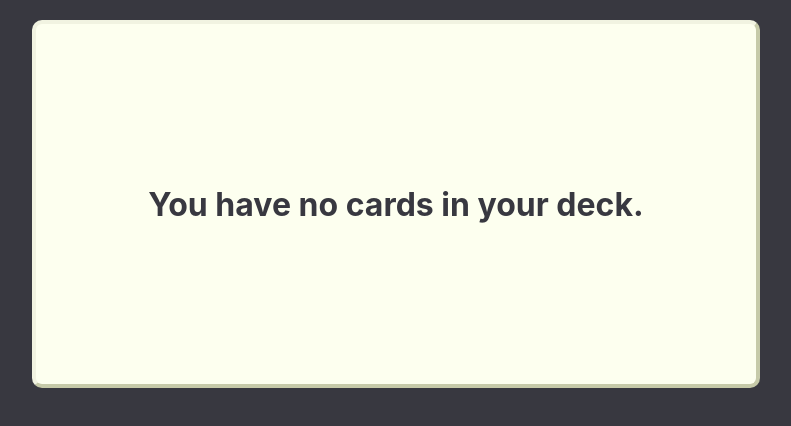
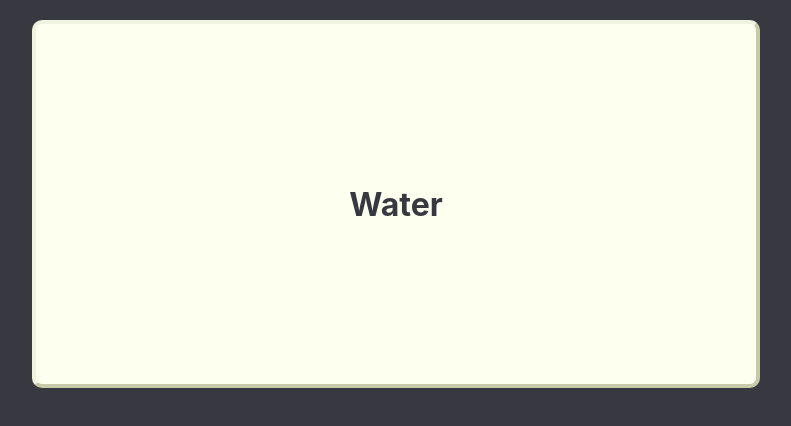
Before and after one commit to tantaman/flashcards, a React (Create React App) app: page / in a window 1280 px wide. Shown: the top 426 px of the page, without its empty margins (244-1035 px from the left). Built offline with nearby package versions, Linux system fonts and the light colour scheme.

Commit message:
enable advancing through a deck

```diff
--- a/src/App.js
+++ b/src/App.js
@@ -1,10 +1,9 @@
 import React from "react";
 import DeckView from "./view/Deck.react";
 import Deck from "./model/Deck";
-import logo from "./logo.svg";
 import "./App.css";
 
-const deck = new Deck([]);
+const deck = new Deck(["Water", "Milk", "To go", "To do", "Make-up"]);
 
 function App() {
   return (
--- a/src/model/Deck.js
+++ b/src/model/Deck.js
@@ -1,7 +1,10 @@
-export type Card = $ReadOnly<{
-  contentType: "text",
-  content: string
-}>;
+export type Card = $ReadOnly<
+  | {
+      contentType: "text",
+      content: string
+    }
+  | string
+>;
 
 class Deck {
   _cards: $ReadOnlyArray<Card>;
--- a/src/view/Card.css
+++ b/src/view/Card.css
@@ -16,4 +16,5 @@
   font-weight: bold;
   font-size: 32px;
   color: #383840;
+  user-select: none;
 }
--- a/src/view/Card.react.js
+++ b/src/view/Card.react.js
@@ -6,6 +6,10 @@ type Props = $ReadOnly<{| card: Card |}>;
 
 function CardView({ card }: Props) {
   const contentType = card.contentType;
+  if (contentType == null) {
+    return <div className="Card">{card}</div>;
+  }
+
   switch (contentType) {
     case "text":
       return <div className="Card">{card.content}</div>;
--- a/src/view/Deck.react.js
+++ b/src/view/Deck.react.js
@@ -1,4 +1,4 @@
-import React, { useState } from "react";
+import React, { useState, useCallback } from "react";
 import EmptyDeck from "./EmptyDeck.react";
 import Card from "./Card.react";
 
@@ -10,13 +10,20 @@ type Props = $ReadOnly<{|
 
 function DeckView({ deck }: Props) {
   const [cardIndex, setCardIndex] = useState(0);
+  const onDeckClicked = useCallback(() => {
+    setCardIndex((cardIndex + 1) % deck.cards().length);
+  }, [deck, cardIndex]);
 
   const card = deck.cards()[cardIndex];
   if (deck.cards().length === 0) {
     return <EmptyDeck />;
   }
 
-  return <Card card={card} />;
+  return (
+    <div onClick={onDeckClicked}>
+      <Card card={card} />
+    </div>
+  );
 }
 
 export default DeckView;
```
Also changed, not shown: src/view/NewCardBtn.react.js (added).
